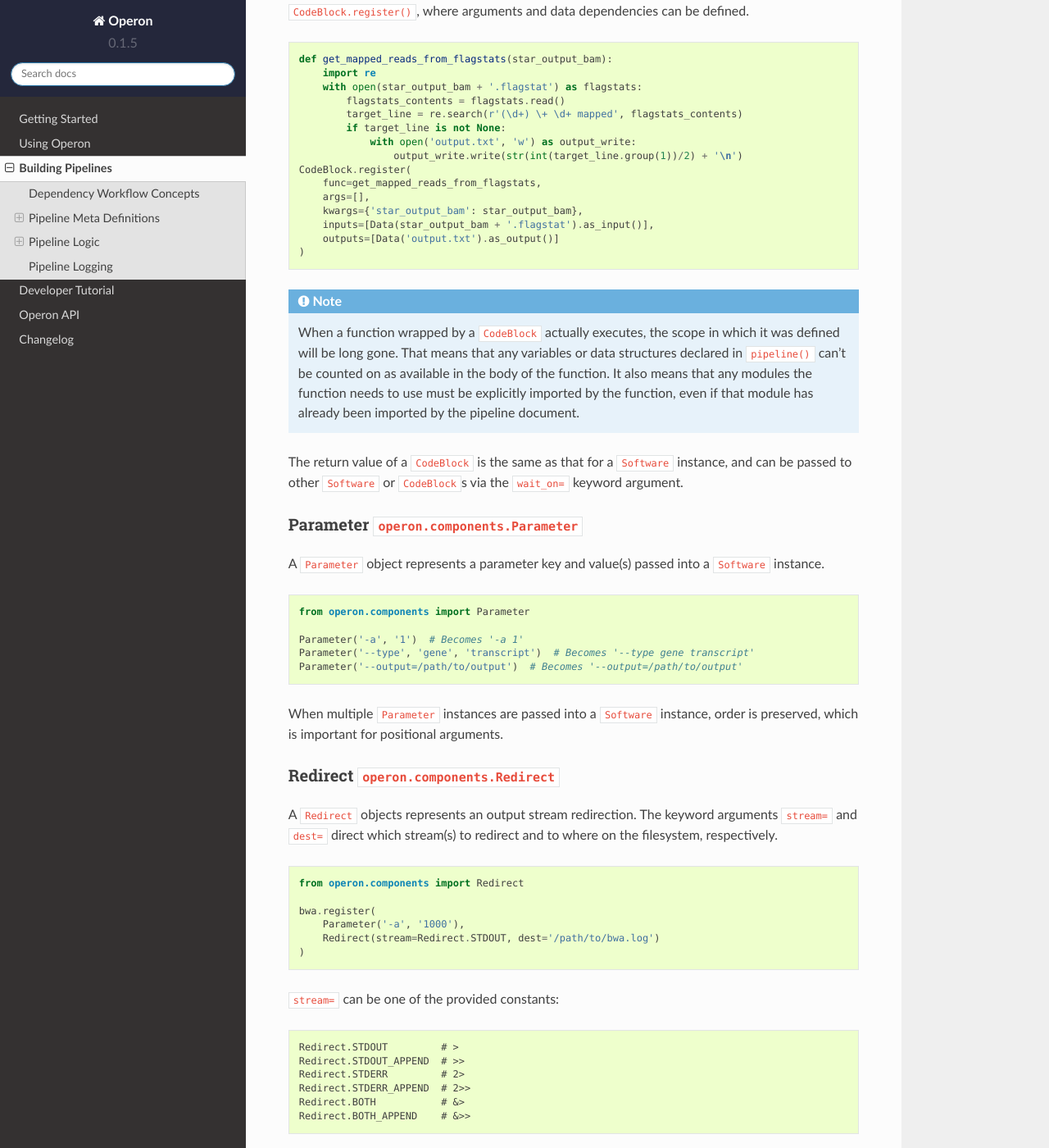
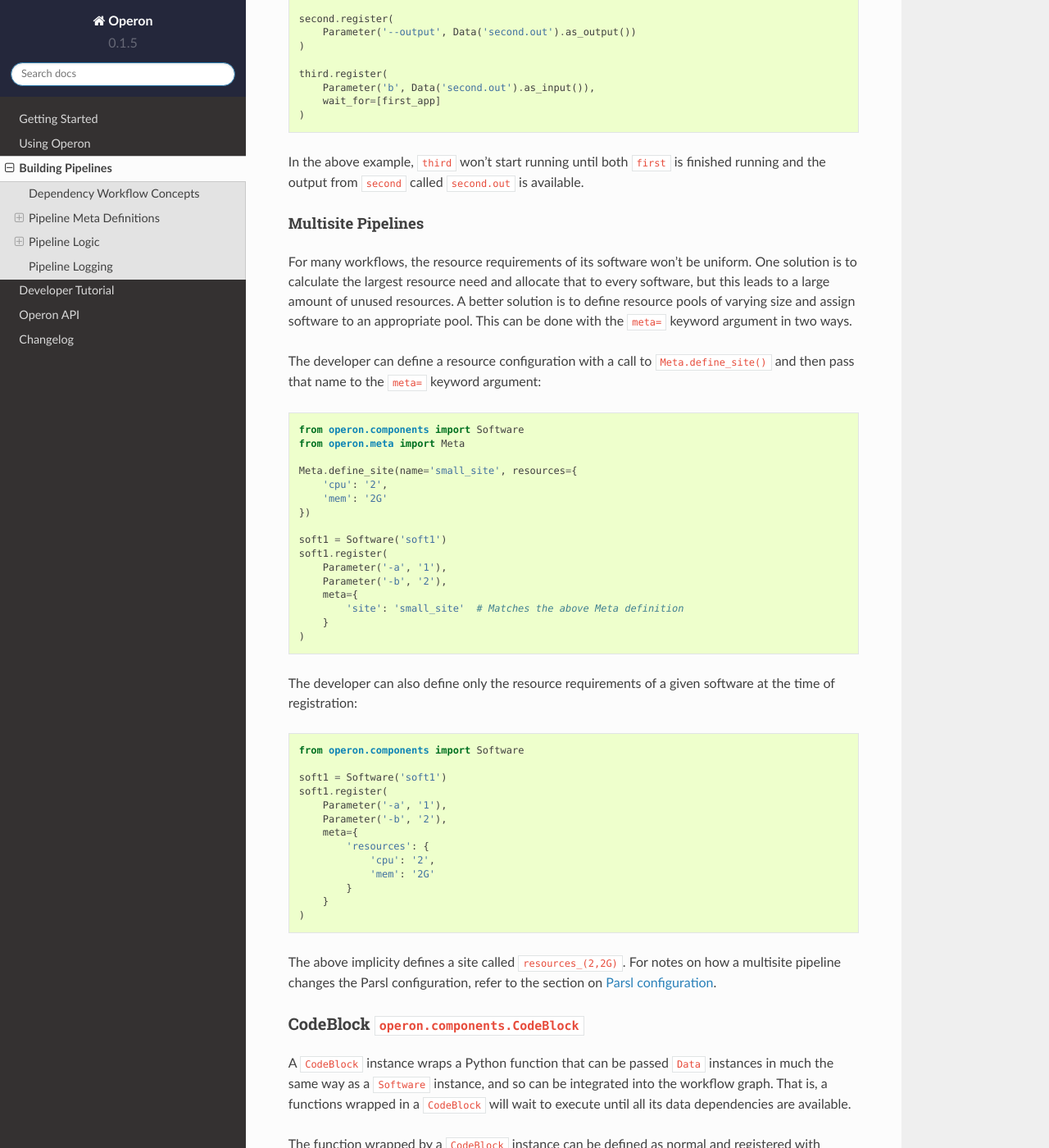
Before and after one commit to djf604/operon, a Sphinx documentation site: the page built from docs/building_pipelines.rst, in a window 1280 px wide and 1400 px high, scrolled down 10795 px. Shown: the whole window at 82% size. Built offline with Sphinx 7.4.7 and the Read the Docs theme 2.0.0, drawn with Linux system fonts in a browser that asks for light colours; some of the changed text lies outside the part shown.

Commit message:
Added documentation for multisite; added new method sites() to be overridden in ParslPipeline so that a pipeline's sites can be displayed on command line

```diff
--- a/docs/building_pipelines.rst
+++ b/docs/building_pipelines.rst
@@ -404,6 +404,27 @@
 ``Data`` instances can be used in-place anywhere a filesystem path would be passed; that includes both ``Parameter``
 and ``Redirect`` objects.
 
+Meta ``operon.meta.Meta``
+#########################
+The ``Meta`` class has only one method ``define_site()`` used to give a name to a resource configuration.
+
+.. code-block:: python
+
+    from operon.meta import Meta
+
+    Meta.define_site(name='small_site', resources={
+        'cpu': '2',
+        'mem': '2G'
+    })
+
+    Meta.define_site(name='large_site', resources={
+        'cpu': '8',
+        'mem': '50G'
+    })
+
+The value passed to resources must be a dictionary with the keys ``cpu`` and ``mem`` as in the above example. The value
+of ``mem`` should be an integer (as a string) followed by one of ``M``, ``G``, or ``T``.
+
 Software ``operon.components.Software``
 #######################################
 A ``Software`` instance is an abstraction of an executable program external to the pipeline.
@@ -458,6 +479,56 @@
 
 In the above example, ``third`` won't start running until both ``first`` is finished running and the output from
 ``second`` called ``second.out`` is available.
+
+Multisite Pipelines
+-------------------
+For many workflows, the resource requirements of its software won't be uniform. One solution is to calculate the
+largest resource need and allocate that to every software, but this leads to a large amount of unused resources. A
+better solution is to define resource pools of varying size and assign software to an appropriate pool. This can be
+done with the ``meta=`` keyword argument in two ways.
+
+The developer can define a resource configuration with a call to ``Meta.define_site()`` and then pass that name to the
+``meta=`` keyword argument:
+
+.. code-block:: python
+
+    from operon.components import Software
+    from operon.meta import Meta
+
+    Meta.define_site(name='small_site', resources={
+        'cpu': '2',
+        'mem': '2G'
+    })
+
+    soft1 = Software('soft1')
+    soft1.register(
+        Parameter('-a', '1'),
+        Parameter('-b', '2'),
+        meta={
+            'site': 'small_site'  # Matches the above Meta definition
+        }
+    )
+
+The developer can also define only the resource requirements of a given software at the time of registration:
+
+.. code-block:: python
+
+    from operon.components import Software
+
+    soft1 = Software('soft1')
+    soft1.register(
+        Parameter('-a', '1'),
+        Parameter('-b', '2'),
+        meta={
+            'resources': {
+                'cpu': '2',
+                'mem': '2G'
+            }
+        }
+    )
+
+The above implicity defines a site called ``resources_(2,2G)``. For notes on how a multisite pipeline changes the
+Parsl configuration, refer to the section on :ref:`Parsl configuration <parsl_configuration>`.
 
 CodeBlock ``operon.components.CodeBlock``
 #########################################
```
Also changed, not shown: docs/using_operon.rst (+7 -0 lines), 7 other files.
